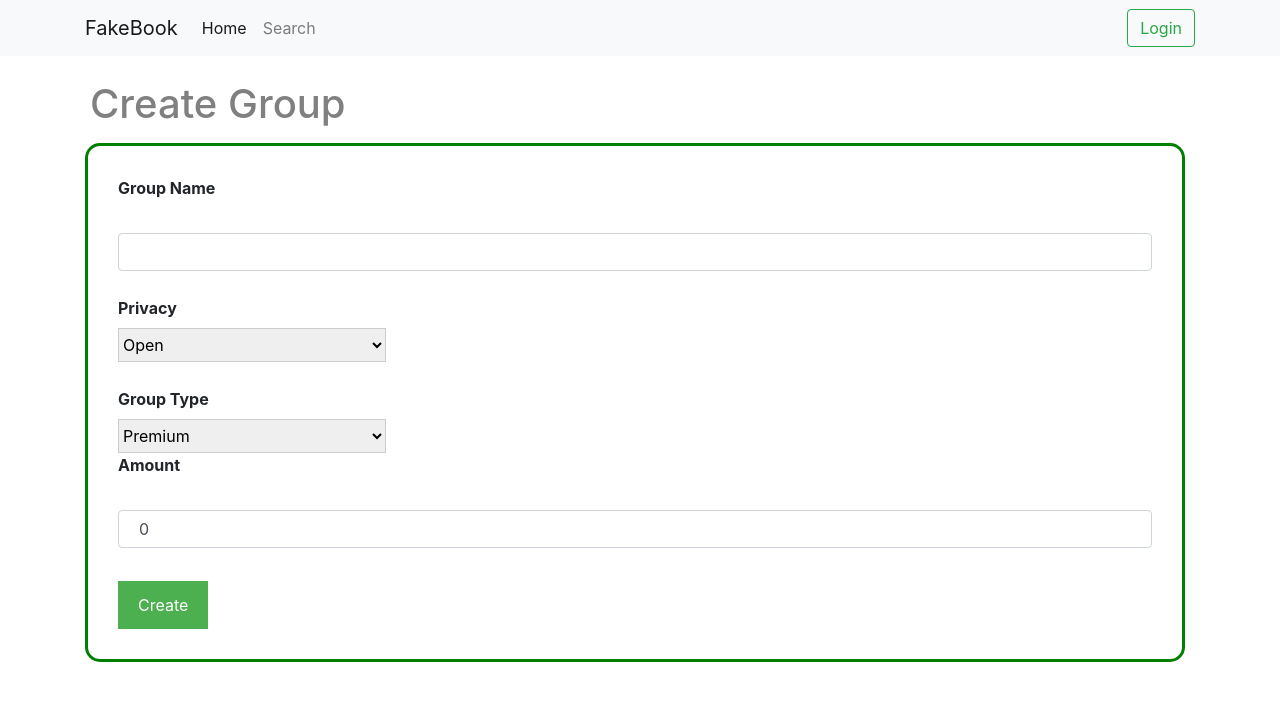
After one commit to rachita18144/FCS_Project, a Django app: page /profile/creategroup in a window 1280 px wide. The commit adds this page. Shown: the top 701 px of the page. Run offline with Django 3.2, Linux system fonts and the light colour scheme; some libraries are stand-ins or nearby versions.

Commit message:
integration changes

```diff
--- a/core/admin.py
+++ b/core/admin.py
@@ -1,6 +1,10 @@
 from django.contrib import admin
-from core.models import Friends, Groups, FriendTimelinePost
+from core.models import Friends, Groups, FriendTimelinePost, GroupNew, GroupRequest, UpdateProfile, UserGroup
 
 admin.site.register(Friends)
 admin.site.register(Groups)
 admin.site.register(FriendTimelinePost)
+admin.site.register(GroupNew)
+admin.site.register(GroupRequest)
+admin.site.register(UserGroup)
+admin.site.register(UpdateProfile)
--- /dev/null
+++ b/core/static/update1.css
@@ -0,0 +1,121 @@
+input[type=text] {
+    width: 100%;
+    padding: 12px 20px;
+    margin: 8px 0;
+    box-sizing: border-box;
+    margin-top:25px;
+  }
+  input[type=number] {
+    width: 100%;
+    padding: 12px 20px;
+    margin: 8px 0;
+    box-sizing: border-box;
+    margin-top:25px;
+  }
+  textarea {
+    width: 100%;
+    height: 150px;
+    padding: 12px 20px;
+    box-sizing: border-box;
+    border: 2px solid #ccc;
+    border-radius: 4px;
+    background-color: #f8f8f8;
+    resize: none;
+    margin-top:25px;
+  }
+  select {
+    position: relative;
+  }
+
+  /* Style by class. Effects the text of the contained options. */
+  .blueText {
+    color: #0000FF;
+  }
+
+  /* Style by id. Effects position of the select drop down. */
+  #styledSelect {
+    left: 100px;
+  }
+  .styled-select.slate select {
+     border: 1px solid #ccc;
+     font-size: 16px;
+     height: 34px;
+     width: 268px;
+
+  }
+  .button {
+    background-color: #4CAF50; /* Green */
+    border: none;
+    color: white;
+   padding: 12px 20px;
+    text-align: center;
+    text-decoration: none;
+    display: inline-block;
+    font-size: 16px;
+     margin-top:25px;
+  }
+  .a
+  {
+  margin-top:25px;
+  }
+  .b {
+    width: 1100px;
+    border: 3px solid Green;
+    padding: 30px;
+    border-radius: 15px;
+    margin-top:15px
+
+  }
+  h1{
+  margin-left:5px;
+  text-color: solid Green;
+  }
+
+  .c{
+    width: 80px;
+    border: 3px solid Green;
+    padding: 8px;
+    border-radius: 10px;
+
+    margin-top:15px
+
+  }
+  .d{
+    width: 40px;
+    border: 3px solid Green;
+    padding: 8px;
+    border-radius: 10px;
+
+    margin-top:15px
+
+  }
+  .division{
+    width: 400px;
+    border: 3px solid Green;
+    padding: 8px;
+    border-radius: 10px;
+
+    margin-top:15px
+  }
+  .right{
+      float:right;
+  }
+
+  .left{
+      float:left;
+  }
+  .column {
+    float: left;
+    width: 50%;
+  }
+
+  /* Clear floats after the columns */
+  .row:after {
+    content: "";
+    display: table;
+    clear: both;
+  }
+  .div2 {
+      display: flex;
+      justify-content: space-between;
+  }
--- a/core/views.py
+++ b/core/views.py
@@ -2,16 +2,21 @@ from django.shortcuts import render, redirect
 from django.contrib.auth.forms import UserCreationForm
 from django.contrib.auth.decorators import login_required
 from django.contrib.auth.models import User
-from core.models import Groups, Friends, FriendTimelinePost, UserPosts, DirectMessages
+from core.models import Groups, Friends, FriendTimelinePost, UserPosts, DirectMessages, GroupRequest, UserGroup, GroupNew, UpdateProfile
 from django.http import HttpResponse
 from django.http import JsonResponse
 from django.core.exceptions import ObjectDoesNotExist
 from datetime import datetime
+from django.contrib import messages
+from sequences import get_next_value
+from django.db.models import Count
 
 user = None
 grp_name = None
 
 #TODO: Add google authentication(using OTP), add a new page
+#TODO: Search group from group name
+
 def loginSignup(request):
     if request.method == 'POST':
         form = UserCreationForm(request.POST)
@@ -73,11 +78,26 @@ def home(request):
         model.user_id= request.user.username
         model.postTime=str
         model.save()
+
     allposts=UserPosts.objects.filter(user_id=request.user.username).order_by('-postTime')
     friend_count=Friends.objects.filter(person_user_name=request.user.username).count()
     group_count=Groups.objects.filter(person_user_name=request.user.username).count()
-    return render(request, 'user/home.html',{'allposts':allposts,'friend_count':friend_count,'group_count':group_count})
 
+    user = request.user.id
+    g = UpdateProfile()
+    try:
+        u = UpdateProfile.objects.get(user_id=user)
+    except UpdateProfile.DoesNotExist:
+        g.user_id = user
+        b = "Casual"
+        g.user_type = b
+        g.save()
+    v = UpdateProfile.objects.get(user_id=user)
+    type = v.user_type
+    if type == "Casual":
+        return render(request, 'user/home.html',{'allposts':allposts,'friend_count':friend_count,'group_count':group_count, 'alert_flag': True})
+    else:
+        return render(request, 'user/home.html',{'allposts':allposts,'friend_count':friend_count,'group_count':group_count, 'alert_flag': False})
 
 #open friend profile and pass username of friend
 @login_required(login_url='/accounts/login/')
@@ -162,3 +182,229 @@ def viewprofile(request,name):
 def groups(request):
     allgroups=Groups.objects.filter(person_user_name=request.user.username).order_by('group_name')
     return render(request, 'user/listgroups.html',{'allgroups':allgroups})
+
+def allUsers(request):
+    allusers=User.objects.all
+    return render(request, 'user/all_users.html', {'users':allusers})
+
+def update1(request):
+    return render(request, 'updateprofile/update.html')
+
+def create1(request):
+    return render(request, 'group/creategroup.html')
+
+def viewrequest(request):
+    return render(request, 'group/viewrequest.html')
+
+def update(request):
+    if request.method == 'POST':
+        if request.POST.get('fname') and request.POST.get('lname') and request.POST.get('bio1')  and request.POST.get('phno'):
+            post = UpdateProfile()
+            user = request.user.id
+            u = UpdateProfile.objects.get(user_id = user)
+            if u:
+                u.user_id = user
+                u.First_name = request.POST.get('fname')
+                u.Last_name = request.POST.get('lname')
+                u.Bio = request.POST.get('bio1')
+                u.Privacy_setting = request.POST.get('op1')
+                u.save()
+            else:
+                post.user_id = user
+                post.First_name = request.POST.get('fname')
+                post.Last_name = request.POST.get('lname')
+                post.Bio = request.POST.get('bio1')
+                post.Privacy_setting = request.POST.get('op1')
+                post.save()
+            return render(request, 'updateprofile/update.html')
+
+        else:
+          #  messages.info(request, 'Please fill all the fields')
+            return render(request, 'updateprofile/update.html' , {'alert_flag': True})
+
+
+def create(request):
+    if request.method == 'POST':
+        if request.POST.get('groupname'):
+            p = GroupNew()
+            user = request.user.id
+            g = request.POST.get('groupname')
+            t=1
+
+            if GroupNew.objects.filter( group_name = g).exists():
+                return render(request, 'group/creategroup.html', {'alert_flag': True})
+            else:
+                val =get_next_value('create', initial_value=1001)
+                p.group_id = val
+                p.group_name = request.POST.get('groupname')
+                p.admin_id = user
+                p.privacy = request.POST.get('privacy')
+                p.group_type = request.POST.get('grouptype')
+                p.amount = request.POST.get('amount')
+                p.save()
+                usergroup= UserGroup()
+                usergroup.user_id= user
+                usergroup.group_id= val
+                usergroup.save()
+
+                return render(request, 'group/creategroup.html', {'alert_flag1': True})
+
+        else:
+           # messages.info(request, 'Please fill all the fields')
+            return render(request, 'group/creategroup.html', {'alert_flag2': True})
+
+
+def view(request):
+    group_name='FCS'
+    user = request.user.id
+    glist= GroupNew.objects.filter(group_name= group_name)
+    gid1 = glist.values("group_id")
+    gid = gid1[0]
+    v=0
+    p=0
+    g_id1=0
+    id = list(gid)[0]
+    status = GroupRequest.objects.filter(group_id = gid.get(id), user_id= user)
+    ex= GroupRequest.objects.filter(group_id = gid.get(id), user_id= user).exists()
+    bool1 = 3
+    privacy= glist.values("privacy")
+    privacy1= privacy[0]
+    p_id= list(privacy1)[0]
+    pid= privacy1.get(p_id)
+    group_t= glist.values("group_type")
+    gt1=group_t[0]
+    gt= list(gt1)[0]
+    g_id= gt1.get(gt)
+    if g_id == "premium":
+        g_id1=1
+    userg_exist= UserGroup.objects.filter(user_id= user, group_id= gid.get(id)).exists()
+    if userg_exist:
+        joined= True
+    else:
+        joined= False
+    if pid=='open':
+        p= 1
+    else:
+        p= 0
+    if ex:
+        v=1
+        statuslist = status.values("request")
+        status1= statuslist[0]
+        id1= list(status1)[0]
+        val= status1.get(id1)
+        if val == 1:
+            bool= True
+        else:
+            bool= False
+    else:
+        bool= False
+  #  count = UserGroup.objects.filter(group_id= gid.get(id)).count()
+    t = UserGroup.objects.filter(user_id= user, group_id= gid.get(id)).exists()
+    l=[group_name,bool, v, p, joined, g_id1]
+    return render( request,'group/viewgroup.html', {'l': l})
+# {'alert_flag2':int(bool1)}
+def join(request):
+    userreq= GroupRequest()
+    gname= request.POST.get("gname"," ")
+    glist = GroupNew.objects.filter(group_name=gname)
+    gid1 = glist.values("group_id")
+    aid1= glist.values("admin_id")
+    aid= aid1[0]
+    a_id= list(aid)[0]
+    admin_id= aid.get(a_id)
+    gid = gid1[0]
+    id = list(gid)[0]
+    group_id= gid.get(id)
+    userreq.admin_id= admin_id
+    userreq.request= 0
+    userreq.group_id= group_id
+    userreq.user_id= str(request.user.id)
+    userreq.save()
+    return render(request, 'user/home.html', {'alert_flag1': True})
+
+def join1(request):
+    gname = request.POST.get("gname", " ")
+    glist = GroupNew.objects.filter(group_name=gname)
+    gid1 = glist.values("group_id")
+    gid = gid1[0]
+    id = list(gid)[0]
+    group_id = gid.get(id)
+    user= str(request.user.id)
+    ugroup= UserGroup()
+    ugroup.user_id= user
+    ugroup.group_id= group_id
+    ugroup.save()
+    return render(request, 'user/home.html', {'join': True})
+
+def post(request):
+    name= request.POST.get("gname","")
+    print(name)
+    return render(request, 'group/viewgroup.html', {'l':name})
+
+def payment(request):
+    return render(request, 'group/payment.html')
+def viewrequest1(request):
+    user= request.user.id
+    glist= GroupNew.objects.filter(admin_id= user)
+    gval= glist.values("group_name")
+    length= len(gval)
+    l=[]
+    for i in range(length):
+        gval1= gval[i]
+        g= list(gval1)[0]
+        l.append(gval1.get(g))
+    return render(request,'group/viewrequest.html',{'l':l})
+
+def viewcontent(request):
+    gname = request.POST.get("gname", "")
+    #print("hii")
+    #print(gname)
+    glist = GroupNew.objects.filter(group_name=gname)
+    gid1 = glist.values("group_id")
+    gid = gid1[0]
+    id = list(gid)[0]
+    group_id = gid.get(id)
+    reqlist= GroupRequest.objects.filter(group_id=group_id, request=0, admin_id= request.user.id)
+    rlist1= reqlist.values("user_id")
+
+    length= len(rlist1)
+    l=[]
+    k3=[]
+    for i in range(length):
+        rval1= rlist1[i]
+        g= list(rval1)[0]
+        l.append(rval1.get(g))
+    k=[]
+    k1=[]
+    for j in l:
+        val= UpdateProfile.objects.get(user_id= j)
+        uname= val.First_name
+       # ulist= uname[0]
+       # u= list(ulist)[0]
+       # u1= ulist.get(u)
+        k.append(j)
+        k1.append(uname)
+        k3.append(gname)
+    z= zip(k,k1,k3)
+    return render(request, 'group/viewrequest.html',{'k':z})
+def approve(request):
+    gname= request.POST.get("gname", [])
+    length=len(gname)
+    k=[]
+    str1=""
+    for i in range(length-1):
+        str1 += gname[i]
+    uid= gname[length-1]
+    glist = GroupNew.objects.filter(group_name=str1)
+    gid1 = glist.values("group_id")
+    gid = gid1[0]
+    id = list(gid)[0]
+    group_id = gid.get(id)
+    req= GroupRequest.objects.get(user_id= str(uid), group_id= group_id)
+    req.request=1
+    req.save()
+    usergroup= UserGroup()
+    usergroup.group_id= group_id
+    usergroup.user_id= uid
+    usergroup.save()
+    return render(request, 'group/viewrequest.html',{'t_flag':True})
--- /dev/null
+++ b/social_site/templates/group/creategroup.html
@@ -0,0 +1,67 @@
+{% extends "registration/base.html" %}
+{% load staticfiles %}
+
+{% block content %}
+
+<link rel="stylesheet" href="{%static 'update1.css' %}">
+<div class="h1">
+<h1 style="color:grey;"> Create Group </h1>
+</div>
+<div class="b">
+<form action="create" method="post">
+    {% csrf_token %}
+    {{form}}
+    {% if alert_flag %}
+    <script>alert("Please choose different group name. Group already exist")</script>
+    {% endif %}
+    {% if alert_flag1 %}
+    <script>alert("Group created")</script>
+    {% endif %}
+     {% if alert_flag2 %}
+    <script>alert("Please fill all the fields")</script>
+    {% endif %}
+    <div>
+        <label for="group_name"><b>Group Name</b></label>
+    <input type="text" class="form-control" id="group_name" name="groupname">
+    </div>
+    <div class="a">
+    <label><b>Privacy</b></label>
+        <div class="styled-select slate">
+
+             <select id="privacy" name="privacy">
+                 <option value = "open">Open</option>
+               <option value = "close">Close</option>
+             </select>
+        </div>
+          </div>
+        <div class="a">
+    <label><b>Group Type</b></label>
+        <div class="styled-select slate">
+
+             <select id="group_type" name="grouptype" onchange="yesnoCheck()">
+                 <option value = "premium"id="premium">Premium</option>
+               <option value = "free" id="free">Free</option>
+             </select>
+        </div>
+          </div>
+
+        <div id="check">
+        <label for="amount"><b>Amount</b></label>
+    <input type="number" class="form-control" id="amount" name="amount" value="0">
+        </div>
+
+    <div>
+    <button type="submit" class="button">Create</button>
+    </div>
+     <script type="text/javascript">
+    function yesnoCheck() {
+        if (document.getElementById("free").selected) {
+            document.getElementById("check").style.display = "none";
+        } else {
+            document.getElementById("check").style.display = "block";
+        }
+    }
+</script>
+</form>
+</div>
+{% endblock %}
--- a/social_site/templates/registration/base.html
+++ b/social_site/templates/registration/base.html
@@ -38,13 +38,25 @@
       </li>
     </ul>
     {% if user.is_authenticated %}
+      <ul class="navbar-nav">
+        <li class="nav-item dropdown">
+        <a class="nav-link dropdown-toggle" href="#" id="navbarDropdown1" role="button" data-toggle="dropdown" aria-haspopup="true" aria-expanded="false">
+          Group
+        </a>
+        <div class="dropdown-menu" aria-labelledby="navbarDropdown">
+          <a class="dropdown-item" href="{% url 'createg' %}">Create Group</a>
+          <a class="dropdown-item" href="{% url 'viewrequest' %}">View Pending Request</a>
+        </div>
+      </li>
+    </ul>
+
        <ul class="navbar-nav">
         <li class="nav-item dropdown">
         <a class="nav-link dropdown-toggle" href="#" id="navbarDropdown" role="button" data-toggle="dropdown" aria-haspopup="true" aria-expanded="false">
           {{ user.username }}
         </a>
         <div class="dropdown-menu" aria-labelledby="navbarDropdown">
-          <a class="dropdown-item" href="#">View all users</a>
+          <a class="dropdown-item" href="{% url 'allusers' %}">View all users</a>
           <a class="dropdown-item" href="{% url 'home' %}">Profile</a>
           <div class="dropdown-divider"></div>
           <a class="dropdown-item" href="{% url 'logout' %}">Logout</a>
--- a/social_site/urls.py
+++ b/social_site/urls.py
@@ -18,4 +18,19 @@ urlpatterns = [
     path('profilepage/<name>',views.viewprofile,name='profilepage'),
     path('profile/friends',views.friends),
     path('profile/groups',views.groups),
+    path('profile/all_users',views.allUsers, name='allusers'),
+    path('profile/updateprofile', views.update1, name='update1'),
+    path('profile/update', views.update, name='update'),
+    path('profile/viewrequest', views.viewrequest, name='viewrequest'),
+    path('profile/creategroup', views.create1, name='createg'),
+    path('profile/create' , views.create, name="create"),
+    path('profile/view', views.view, name="view"),
+    path('profile/join', views.join, name="join"),
+    path('profile/join1', views.join1, name="join1"),
+    path('profile/post', views.post, name="post"),
+    path('profile/payment', views.payment, name="payment"),
+    path('profile/viewrequest1', views.viewrequest1, name="viewrequest1"),
+    path('profile/viewcontent', views.viewcontent, name="viewcontent"),
+    path('profile/approve', views.approve, name="approve"),
+
 ]
```
Also changed, not shown: core/models.py (+36 -4 lines), social_site/settings.py (+7 -1 lines), social_site/templates/group/payment.html (added, +10 -0 lines), social_site/templates/group/viewgroup.html (added, +74 -0 lines), social_site/templates/group/viewrequest.html (added, +48 -0 lines), social_site/templates/updateprofile/update.html (added, +49 -0 lines), social_site/templates/user/all_users.html (added, +22 -0 lines), social_site/templates/user/home.html (+13 -0 lines), core/migrations/0005_groupnew_grouprequest_updateprofile_usergroup.py (added), db.sqlite3, social_site/templates/group/__init__.py (added), social_site/templates/updateprofile/__init__.py (added).
